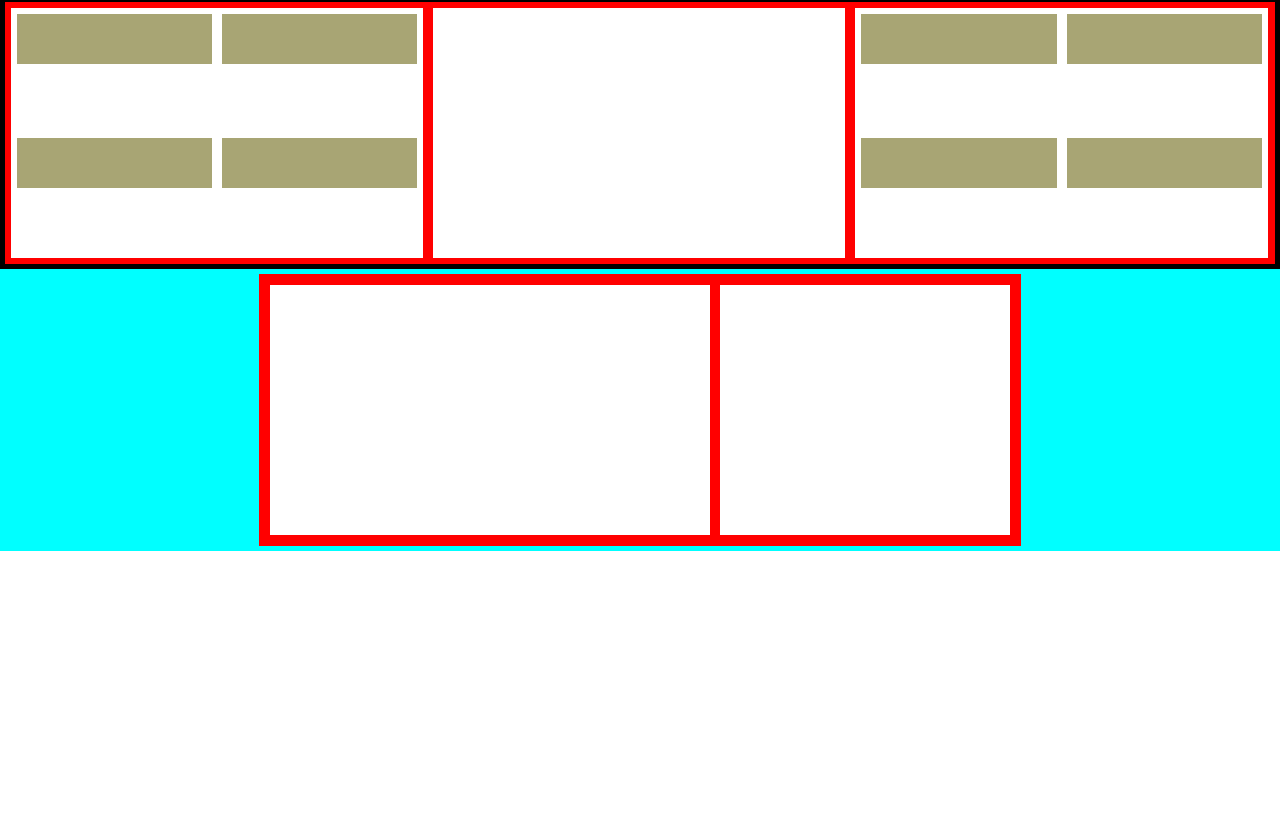
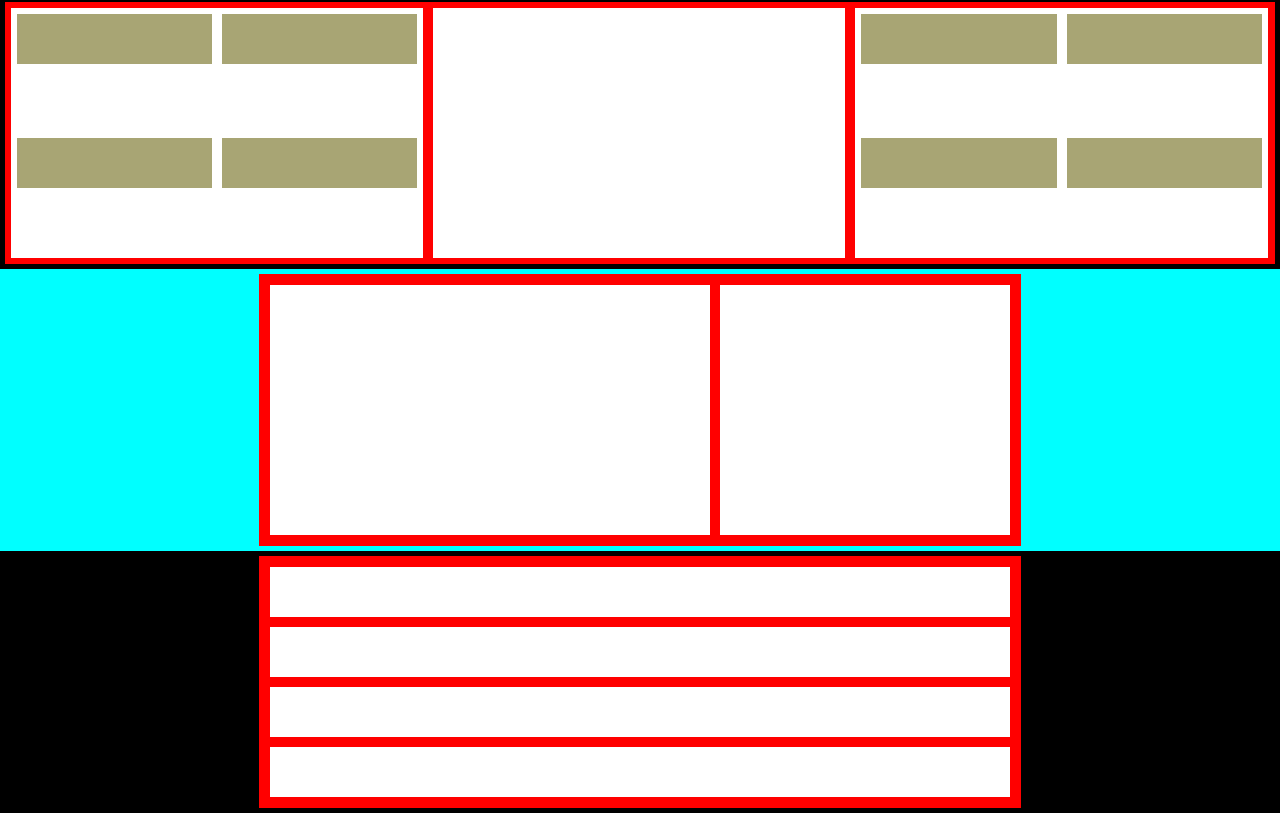
Before and after one commit to salvatorebriga/htmlcss-dropbox, a plain HTML site: page index.html in a window 1280 px wide. Shown: the part 1829-2642 px from the top of the page. Before the commit the page ends 2380 px from the top, so only its background shows below. Drawn offline with Linux system fonts and the light colour scheme.

Commit message:
define ask section

```diff
--- a/index.html
+++ b/index.html
@@ -175,6 +175,28 @@
             </div>
         </div>
 
+        <!-- ask section -->
+
+        <div class="container-full">
+            <div class="container-60">
+                <div class="row">
+                    <div class="col-100">
+
+                    </div>
+                    <div class="col-100">
+
+                    </div>
+                    <div class="col-100">
+
+                    </div>
+                    <div class="col-100">
+
+                    </div>
+                </div>
+            </div>
+        </div>
+
+
     </main>
 
     <footer>
```
